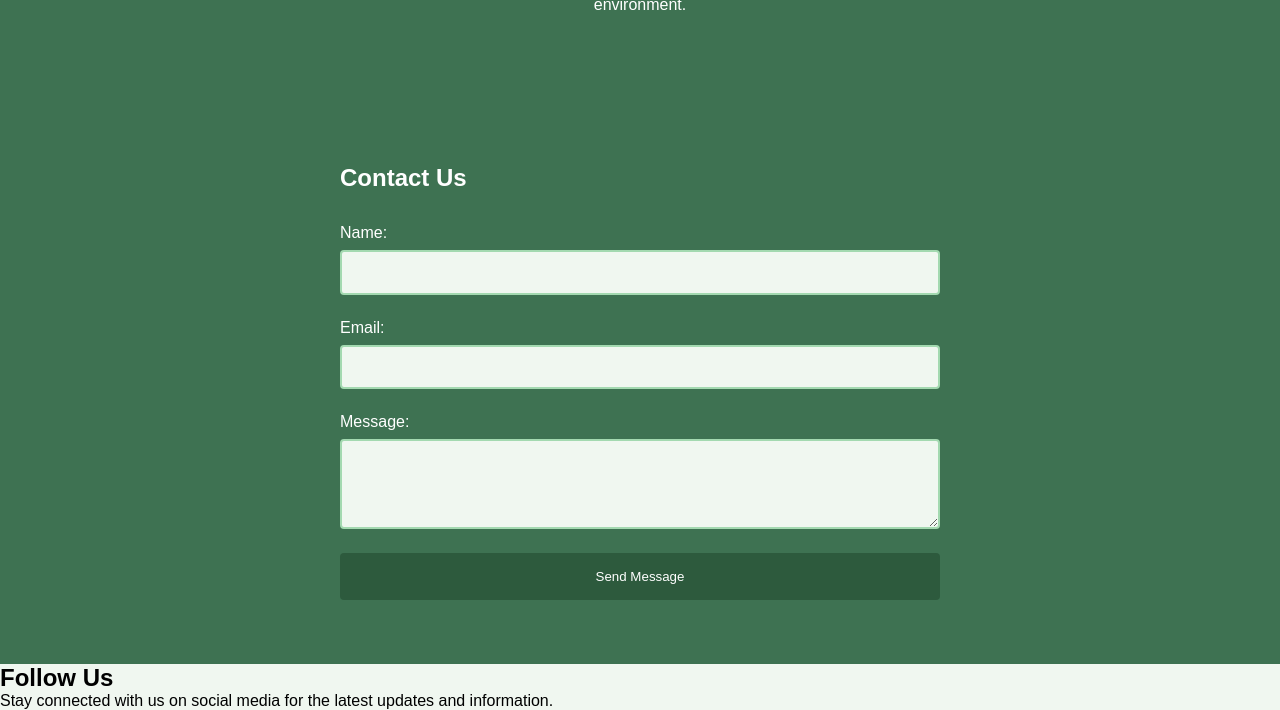
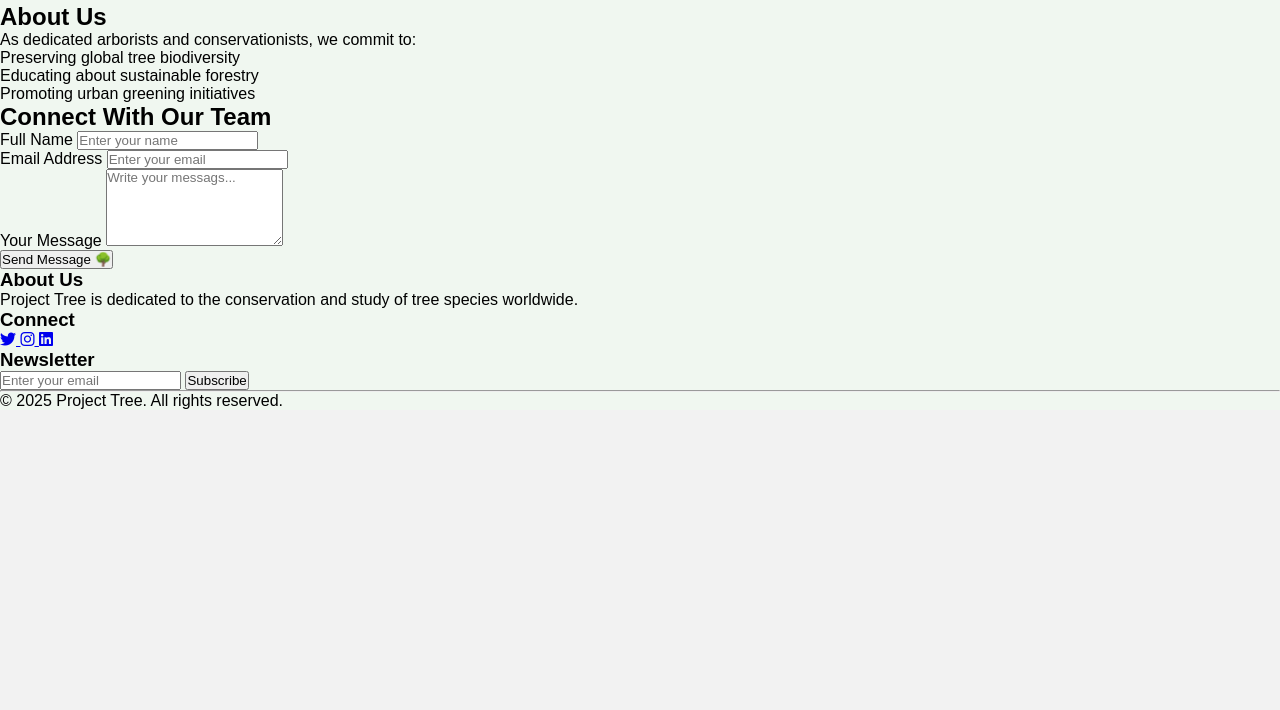
Before and after one commit to MohammedZIMS/ProjectTree, a Flask app: page / in a window 1280 px wide. Shown: the part 1247-1957 px from the top of the page. After the commit the page ends 1656 px from the top, so only its background shows below. Run offline with Flask 3, Linux system fonts and the light colour scheme.

Commit message:
Update index.html

```diff
--- a/templates/index.html
+++ b/templates/index.html
@@ -1,95 +1,159 @@
 <!DOCTYPE html>
-<html lang="en">
+<html lang="en" dir="ltr">
+
 <head>
     <meta charset="UTF-8">
     <meta name="viewport" content="width=device-width, initial-scale=1.0">
+    <meta name="description" content="Comprehensive tree information and conservation resources">
+    <link rel="icon" href="../static/images/TreeIcon.png" type="image/x-icon">
     <link rel="stylesheet" href="../static/main.css">
+    <link rel="stylesheet" href="https://cdnjs.cloudflare.com/ajax/libs/font-awesome/6.4.0/css/all.min.css">
     <title>Project Tree</title>
 </head>
+
 <body>
     <nav class="navbar">
-        <ul>
-            <li><a href="#home">Home</a></li>
-            <li><a href="#about">About</a></li>
-            <li><a href="#contact">Contact Us</a></li>
+        <ul class="nav-list">
+            <li class="nav-item"><a href="#home" class="nav-link">Home</a></li>
+            <li class="nav-item"><a href="#about" class="nav-link">About</a></li>
+            <li class="nav-item"><a href="#contact" class="nav-link">Contact</a></li>
         </ul>
-        <div class="searchbr">
-            <label for="searchInput">Search:</label>
-            <input type="search" id="searchInput" placeholder="Search about trees">
+        <div class="search-container">
+            <input type="search" id="searchInput" class="search-input" placeholder="Search about trees...">
         </div>
     </nav>
 
-    <section class="homeSection section" id="home">
-        <h1 class="Heading">Tree Information</h1>
+    <main>
+        <!-- Hero section start -->
+        <section class="hero-section" id="home">
+            <h1 class="main-heading">Discover Our Arboreal World</h1>
+            <p class="hero-text">Exploring Earth's diverse tree species and their ecosystems</p>
         </section>
+        <!-- Hero section end -->
 
-    <section class="treeSection">
-        <div class="treeContainer">
-            <div class="contan aboutTree">
-                <h2>Tree Name</h2>
-                <p>Tree Description</p>
+        <!-- main content start -->
+        <section class="species-gallery">
+            <div class="species-card">
+                <div class="species-info">
+                    <h2 class="species-name">Visual Matches</h2>
+                    <p class="species-description">Colorful ornamental shrub with variegated foliage in vibrant green, yellow, red, and orange hues.</p>
+                    <span></span>
+                    <a href="#" class="info-link">more details →</a>
                 </div>
-            <div class="treeImageContainer left">
-                <img src="" alt="Tree Image" class="treeImage">
+                <div class="species-image">
+                    <img src="../static/images/VisualMatches.jpg" alt="Variegated ornamental shrub" class="responsive-image">
                 </div>
             </div>
-        <div class="treeContainer">
-            <div class="contan aboutTree">
-                <h2>Tree Name</h2>
-                <p>Tree Description</p>
+
+            <div class="species-card">
+                <div class="species-info">
+                    <h2 class="species-name">Garden Croton</h2>
+                    <p class="species-description">Tropical evergreen known for its leathery, multicolored leaves and compact growth habit.</p>
+                    <span></span>
+                    <a href="#" class="info-link">more details →</a>
                 </div>
-            <div class="treeImageContainer left">
-                <img src="" alt="Tree Image" class="treeImage">
+                <div class="species-image">
+                    <img src="../static/images/GardenCroton.jpg" alt="Garden Croton plant" class="responsive-image">
                 </div>
             </div>
-        <div class="treeContainer">
-            <div class="contan aboutTree">
-                <h2>Tree Name</h2>
-                <p>Tree Description</p>
+
+            <div class="species-card">
+                <div class="species-info">
+                    <h2 class="species-name">Bougainvillea</h2>
+                    <p class="species-description">Vibrant flowering vine featuring papery bracts in magenta, purple, and orange hues.</p>
+                    <br>
+                    <span>Bougainvillea is a tropical plant that adds stunning color to gardens and walls. It blooms throughout the year in warm climates and prefers full sun and well-drained soil. Though drought-tolerant, it thrives with regular watering and pruning to maintain shape and encourage flowering.</span>
+                    <a href="#" class="info-link">more details →</a>
                 </div>
-            <div class="treeImageContainer left">
-                <img src="" alt="Tree Image" class="treeImage">
+                <div class="species-image">
+                    <img src="../static/images/Bougainvillea.jpg" alt="Bougainvillea blooms" class="responsive-image">
                 </div>
-
             </div>
         </section>
+        <!-- main content end -->
 
-    <section class="aboutSection section" id="about">
-        <div class="aboutdiv">
-            <h2>About Us</h2>
-            <p>We are a team of tree enthusiasts dedicated to providing information about various tree species.</p>
-            <p>Our mission is to educate and inspire people to appreciate the beauty and importance of trees in our environment.</p>
+        <!-- About section Start -->
+        <section class="about-section" id="about">
+            <div class="about-content">
+                <h2 class="section-heading">About Us</h2>
+                <div class="mission-statement">
+                    <p>As dedicated arborists and conservationists, we commit to:</p>
+                    <ul class="mission-list">
+                        <li>Preserving global tree biodiversity</li>
+                        <li>Educating about sustainable forestry</li>
+                        <li>Promoting urban greening initiatives</li>
+                    </ul>
+                </div>
             </div>
         </section>
+        <!-- About section end -->
 
-    <section class="contactSection section" id="contact">
-        <div class="contactdiv">
-            <h2>Contact Us</h2>
-            <form class="contactForm">
-                <div class="formGroup">
-                    <label for="name">Name:</label>
-                    <input type="text" id="name" name="name" required>
+        <!-- Contact section start -->
+        <section class="contact-section" id="contact">
+            <div class="contact-wrapper">
+                <h2 class="section-heading">Connect With Our Team</h2>
+                <form class="contact-form" netlify>
+                    <div class="form-grid">
+                        <div class="form-group">
+                            <label for="name" class="input-label">Full Name</label>
+                            <input type="text" id="name" name="name" class="form-input" placeholder="Enter your name" required>
                         </div>
-                <div class="formGroup">
-                    <label for="email">Email:</label>
-                    <input type="email" id="email" name="email" required>
+                        <div class="form-group">
+                            <label for="email" class="input-label">Email Address</label>
+                            <input type="email" id="email" name="email" class="form-input" placeholder="Enter your email" required>
                         </div>
-                <div class="formGroup">
-                    <label for="message">Message:</label>
-                    <textarea id="message" name="message" rows="4" required></textarea>
+                        <div class="form-group full-width">
+                            <label for="message" class="input-label">Your Message</label>
+                            <textarea id="message" name="message" class="form-textarea" rows="5" placeholder="Write your messags..." required></textarea>
                         </div>
-                <button type="submit" class="submitBtn">Send Message</button>
+                    </div>
+                    <button type="submit" class="submit-button">
+                        <span class="button-text">Send Message</span>
+                        <span class="button-icon">🌳</span>
+                    </button>
                 </form>
             </div>
         </section>
+        <!-- Contact section end -->
 
-    <!-- Footer Section Start -->
-    <footer class="footerSection" id="footer">
-        <div class="footerContent">
-            <h2>Follow Us</h2>
-            <p>Stay connected with us on social media for the latest updates and information.</p>
+    </main>
+
+    <!-- Footer section start -->
+    <footer class="site-footer">
+        <div class="footer-container">
+            <div class="footer-section">
+                <h3 class="footer-heading">About Us</h3>
+                <p class="footer-text">Project Tree is dedicated to the conservation and study of tree species worldwide.</p>
+            </div>
+
+            <div class="footer-section">
+                <h3 class="footer-heading">Connect</h3>
+                <div class="social-links">
+                    <a href="#" class="social-link" aria-label="Twitter">
+                        <i class="fab fa-twitter"></i>
+                    </a>
+                    <a href="#" class="social-link" aria-label="Instagram">
+                        <i class="fab fa-instagram"></i>
+                    </a>
+                    <a href="#" class="social-link" aria-label="LinkedIn">
+                        <i class="fab fa-linkedin"></i>
+                    </a>
+                </div>
+            </div>
+
+            <div class="footer-section">
+                <h3 class="footer-heading">Newsletter</h3>
+                <form class="newsletter-form">
+                    <input type="email" placeholder="Enter your email" class="newsletter-input">
+                    <button type="submit" class="newsletter-button">Subscribe</button>
+                </form>
+            </div>
+        </div>
+        <hr>
+        <div class="footer-bottom">
+            <p class="copyright">&copy; 2025 Project Tree. All rights reserved.</p>
         </div>
     </footer>
-    <!-- Footer Section end -->
+    <!-- Footer section end -->
 </body>
 </html>
```
Lines whose indentation alone changed are shown as unchanged.
